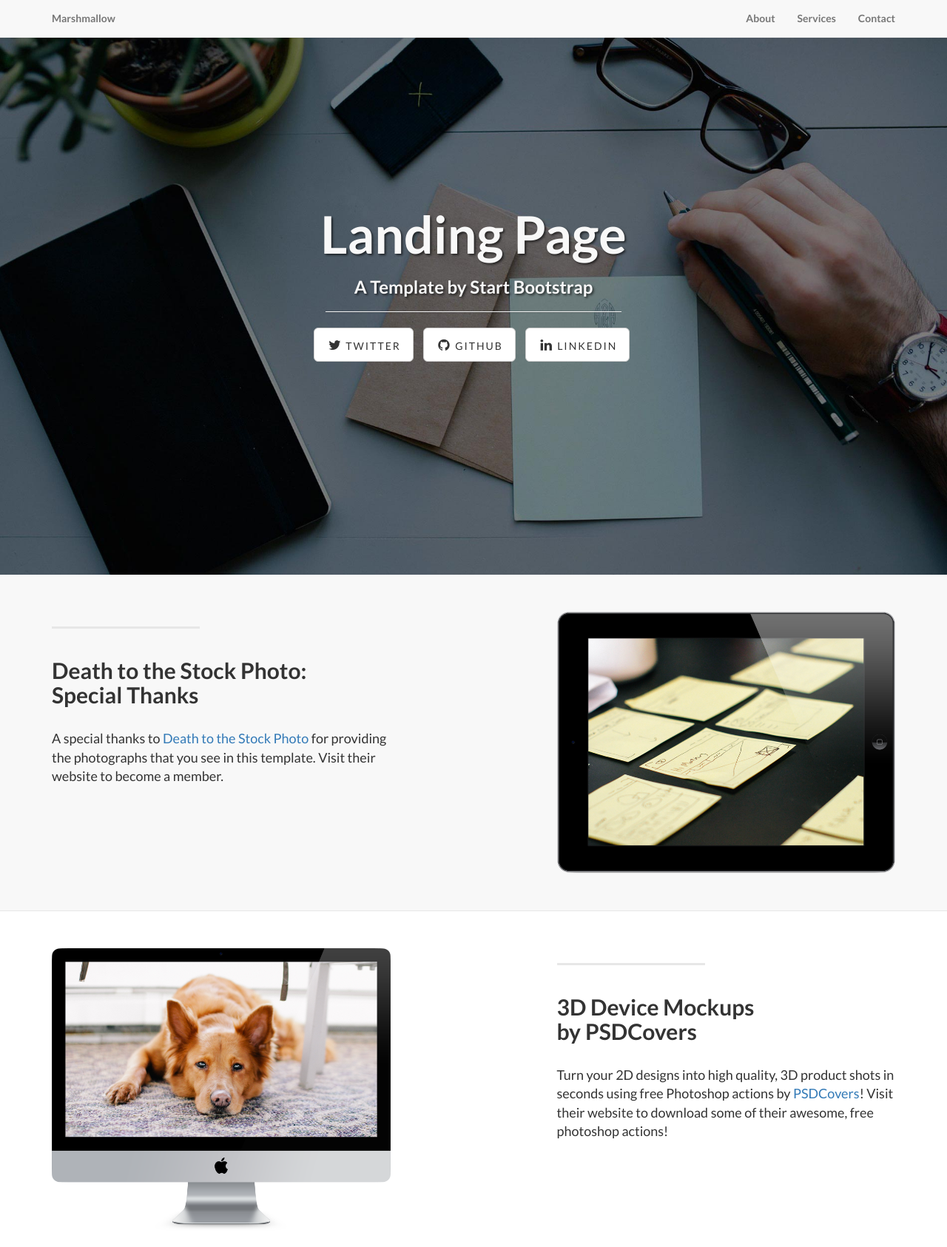
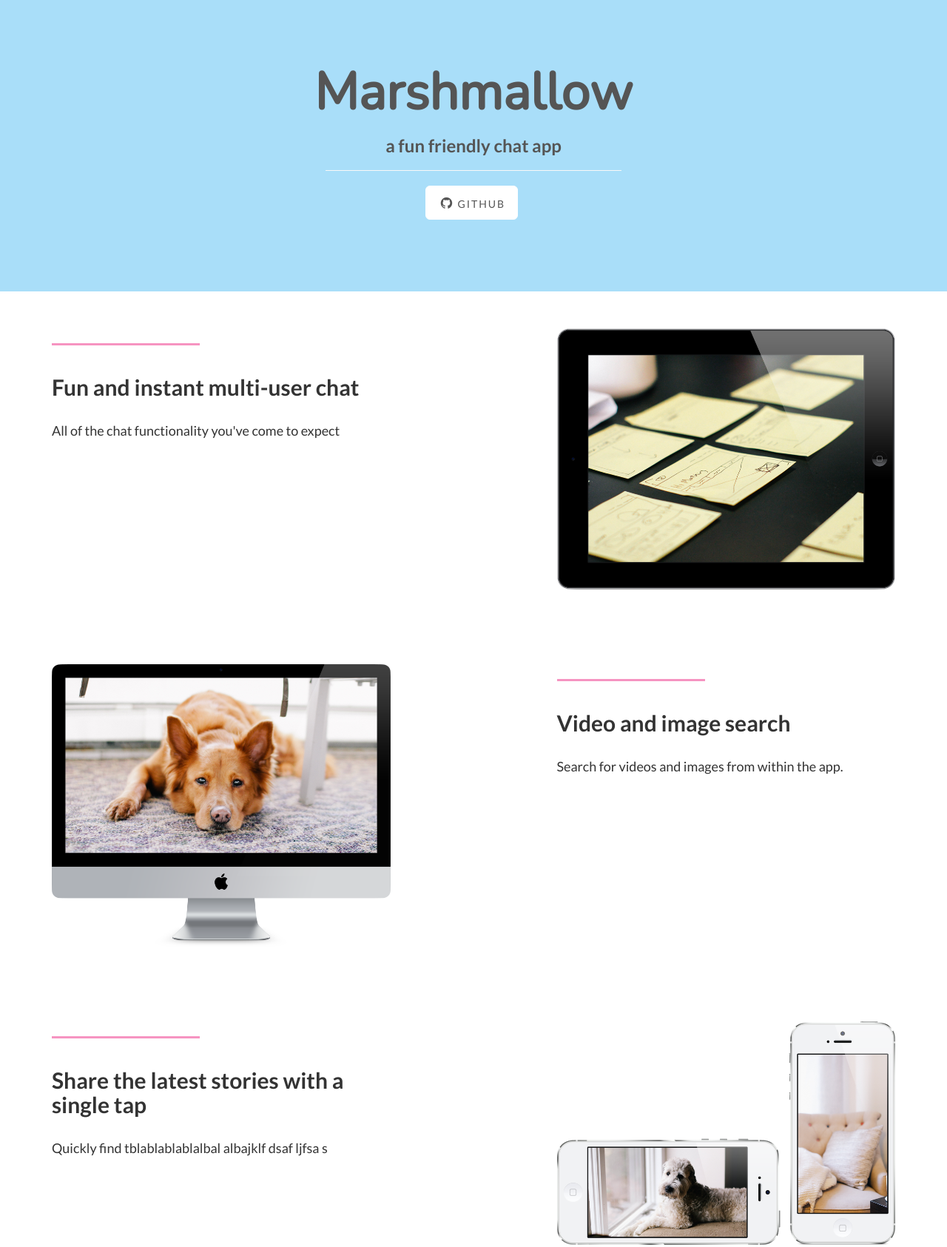
Before and after one commit to Cantilevered-Marshmallow/Cantilevered-Marshmallow.github.io, a plain HTML site: page index.html in a window 1280 px wide. Shown: the top 1686 px of the page at 74% size. Drawn offline with nearby package versions, Linux system fonts and the light colour scheme.

Commit message:
Style landing page

```diff
--- a/css/landing-page.css
+++ b/css/landing-page.css
@@ -10,8 +10,12 @@ html {
     height: 100%;
 }
 
+h1 {
+    font-family: 'Nunito', sans-serif;
+    font-weight: 700;
+}
+
 body,
-h1,
 h2,
 h3,
 h4,
@@ -19,6 +23,16 @@ h5,
 h6 {
     font-family: "Lato","Helvetica Neue",Helvetica,Arial,sans-serif;
     font-weight: 700;
+}
+
+.btn {
+    color: #555555;
+    border-color: white;
+}
+.btn:hover {
+    background-color: #F694C1;
+    border-color: white;
+    color: #FFFFFF;
 }
 
 .topnav {
@@ -31,34 +45,35 @@ h6 {
 }
 
 .intro-header {
-    padding-top: 50px; /* If you're making other pages, make sure there is 50px of padding to make sure the navbar doesn't overlap content! */
-    padding-bottom: 50px;
+    padding-top: 30px; /* If you're making other pages, make sure there is 30px of padding to make sure the navbar doesn't overlap content! */
+    padding-bottom: 30px;
     text-align: center;
-    color: #f8f8f8;
-    background: url(../img/intro-bg.jpg) no-repeat center center;
+    color: #555555;
+    /*background: url(../img/intro-bg.jpg) no-repeat center center;*/
+    background-color: #A9DEF9;
     background-size: cover;
 }
 
 .intro-message {
     position: relative;
-    padding-top: 20%;
-    padding-bottom: 20%;
+    padding-top: 5%;
+    padding-bottom: 5%;
 }
 
 .intro-message > h1 {
     margin: 0;
-    text-shadow: 2px 2px 3px rgba(0,0,0,0.6);
+    /*text-shadow: 2px 2px 3px rgba(0,0,0,0.6);*/
     font-size: 5em;
 }
 
 .intro-divider {
     width: 400px;
     border-top: 1px solid #f8f8f8;
-    border-bottom: 1px solid rgba(0,0,0,0.2);
+    /*border-bottom: 1px solid rgba(0,0,0,0.2);*/
 }
 
 .intro-message > h3 {
-    text-shadow: 2px 2px 3px rgba(0,0,0,0.6);
+    /*text-shadow: 2px 2px 3px rgba(0,0,0,0.6);*/
 }
 
 @media(max-width:767px) {
@@ -94,14 +109,14 @@ h6 {
 
 .content-section-a {
     padding: 50px 0;
-    background-color: #f8f8f8;
+    /*background-color: #f0ffff;*/
 }
 
 .content-section-b {
     padding: 50px 0;
-    border-top: 1px solid #e7e7e7;
+/*    border-top: 1px solid #e7e7e7;
     border-bottom: 1px solid #e7e7e7;
-}
+*/}
 
 .section-heading {
     margin-bottom: 30px;
@@ -110,19 +125,20 @@ h6 {
 .section-heading-spacer {
     float: left;
     width: 200px;
-    border-top: 3px solid #e7e7e7;
+    border-top: 3px solid #F694C1;
 }
 
 .banner {
     padding: 100px 0;
-    color: #f8f8f8;
-    background: url(../img/banner-bg.jpg) no-repeat center center;
+    color: #33333;
+    /*background: url(../img/banner-bg.jpg) no-repeat center center;*/
+    background-color: #AFF9DE;
     background-size: cover;
 }
 
 .banner h2 {
     margin: 0;
-    text-shadow: 2px 2px 3px rgba(0,0,0,0.6);
+    /*text-shadow: 2px 2px 3px rgba(0,0,0,0.6);*/
     font-size: 3em;
 }
 
@@ -161,8 +177,12 @@ h6 {
 }
 
 footer {
-    padding: 50px 0;
+    padding: 20px 0;
     background-color: #f8f8f8;
+}
+
+footer li, a {
+    color: #F694C1;
 }
 
 p.copyright {
--- a/index.html
+++ b/index.html
@@ -20,6 +20,7 @@
     <!-- Custom Fonts -->
     <link href="font-awesome/css/font-awesome.min.css" rel="stylesheet" type="text/css">
     <link href="http://fonts.googleapis.com/css?family=Lato:300,400,700,300italic,400italic,700italic" rel="stylesheet" type="text/css">
+    <link href='https://fonts.googleapis.com/css?family=Nunito' rel='stylesheet' type='text/css'>
 
     <!-- HTML5 Shim and Respond.js IE8 support of HTML5 elements and media queries -->
     <!-- WARNING: Respond.js doesn't work if you view the page via file:// -->
@@ -33,36 +34,7 @@
 <body>
 
     <!-- Navigation -->
-    <nav class="navbar navbar-default navbar-fixed-top topnav" role="navigation">
-        <div class="container topnav">
-            <!-- Brand and toggle get grouped for better mobile display -->
-            <div class="navbar-header">
-                <button type="button" class="navbar-toggle" data-toggle="collapse" data-target="#bs-example-navbar-collapse-1">
-                    <span class="sr-only">Toggle navigation</span>
-                    <span class="icon-bar"></span>
-                    <span class="icon-bar"></span>
-                    <span class="icon-bar"></span>
-                </button>
-                <a class="navbar-brand topnav" href="#">Marshmallow</a>
-            </div>
-            <!-- Collect the nav links, forms, and other content for toggling -->
-            <div class="collapse navbar-collapse" id="bs-example-navbar-collapse-1">
-                <ul class="nav navbar-nav navbar-right">
-                    <li>
-                        <a href="#about">About</a>
-                    </li>
-                    <li>
-                        <a href="#services">Services</a>
-                    </li>
-                    <li>
-                        <a href="#contact">Contact</a>
-                    </li>
-                </ul>
-            </div>
-            <!-- /.navbar-collapse -->
-        </div>
-        <!-- /.container -->
-    </nav>
+
 
 
     <!-- Header -->
@@ -73,18 +45,12 @@
             <div class="row">
                 <div class="col-lg-12">
                     <div class="intro-message">
-                        <h1>Landing Page</h1>
-                        <h3>A Template by Start Bootstrap</h3>
+                        <h1>Marshmallow</h1>
+                        <h3>a fun friendly chat app</h3>
                         <hr class="intro-divider">
                         <ul class="list-inline intro-social-buttons">
                             <li>
-                                <a href="https://twitter.com/SBootstrap" class="btn btn-default btn-lg"><i class="fa fa-twitter fa-fw"></i> <span class="network-name">Twitter</span></a>
-                            </li>
-                            <li>
-                                <a href="https://github.com/IronSummitMedia/startbootstrap" class="btn btn-default btn-lg"><i class="fa fa-github fa-fw"></i> <span class="network-name">Github</span></a>
-                            </li>
-                            <li>
-                                <a href="#" class="btn btn-default btn-lg"><i class="fa fa-linkedin fa-fw"></i> <span class="network-name">Linkedin</span></a>
+                                <a href="https://github.com/Cantilevered-Marshmallow/marshmallow" class="btn btn-default btn-lg"><i class="fa fa-github fa-fw"></i> <span class="network-name">Github</span></a>
                             </li>
                         </ul>
                     </div>
@@ -107,8 +73,8 @@
                 <div class="col-lg-5 col-sm-6">
                     <hr class="section-heading-spacer">
                     <div class="clearfix"></div>
-                    <h2 class="section-heading">Death to the Stock Photo:<br>Special Thanks</h2>
-                    <p class="lead">A special thanks to <a target="_blank" href="http://join.deathtothestockphoto.com/">Death to the Stock Photo</a> for providing the photographs that you see in this template. Visit their website to become a member.</p>
+                    <h2 class="section-heading">Fun and instant multi-user chat</h2>
+                    <p class="lead">All of the chat functionality you've come to expect</p>
                 </div>
                 <div class="col-lg-5 col-lg-offset-2 col-sm-6">
                     <img class="img-responsive" src="img/ipad.png" alt="">
@@ -129,8 +95,8 @@
                 <div class="col-lg-5 col-lg-offset-1 col-sm-push-6  col-sm-6">
                     <hr class="section-heading-spacer">
                     <div class="clearfix"></div>
-                    <h2 class="section-heading">3D Device Mockups<br>by PSDCovers</h2>
-                    <p class="lead">Turn your 2D designs into high quality, 3D product shots in seconds using free Photoshop actions by <a target="_blank" href="http://www.psdcovers.com/">PSDCovers</a>! Visit their website to download some of their awesome, free photoshop actions!</p>
+                    <h2 class="section-heading">Video and image search</h2>
+                    <p class="lead">Search for videos and images from within the app.</p>
                 </div>
                 <div class="col-lg-5 col-sm-pull-6  col-sm-6">
                     <img class="img-responsive" src="img/dog.png" alt="">
@@ -151,8 +117,8 @@
                 <div class="col-lg-5 col-sm-6">
                     <hr class="section-heading-spacer">
                     <div class="clearfix"></div>
-                    <h2 class="section-heading">Google Web Fonts and<br>Font Awesome Icons</h2>
-                    <p class="lead">This template features the 'Lato' font, part of the <a target="_blank" href="http://www.google.com/fonts">Google Web Font library</a>, as well as <a target="_blank" href="http://fontawesome.io">icons from Font Awesome</a>.</p>
+                    <h2 class="section-heading">Share the latest stories with a single tap</h2>
+                    <p class="lead">Quickly find tblablablablalbal albajklf dsaf ljfsa s</p>
                 </div>
                 <div class="col-lg-5 col-lg-offset-2 col-sm-6">
                     <img class="img-responsive" src="img/phones.png" alt="">
@@ -172,18 +138,13 @@
 
             <div class="row">
                 <div class="col-lg-6">
-                    <h2>Connect to Start Bootstrap:</h2>
+                    <h2>Project repository</h2>
+                    <p>Check out our source code and connect with the team</p>
                 </div>
                 <div class="col-lg-6">
                     <ul class="list-inline banner-social-buttons">
                         <li>
-                            <a href="https://twitter.com/SBootstrap" class="btn btn-default btn-lg"><i class="fa fa-twitter fa-fw"></i> <span class="network-name">Twitter</span></a>
-                        </li>
-                        <li>
-                            <a href="https://github.com/IronSummitMedia/startbootstrap" class="btn btn-default btn-lg"><i class="fa fa-github fa-fw"></i> <span class="network-name">Github</span></a>
-                        </li>
-                        <li>
-                            <a href="#" class="btn btn-default btn-lg"><i class="fa fa-linkedin fa-fw"></i> <span class="network-name">Linkedin</span></a>
+                            <a href="https://github.com/Cantilevered-Marshmallow/marshmallow" class="btn btn-default btn-lg"><i class="fa fa-github fa-fw"></i> <span class="network-name">Github</span></a>
                         </li>
                     </ul>
                 </div>
@@ -206,18 +167,13 @@
                         </li>
                         <li class="footer-menu-divider">&sdot;</li>
                         <li>
-                            <a href="#about">About</a>
+                            <a href="https://github.com/Cantilevered-Marshmallow/marshmallow">About</a>
                         </li>
                         <li class="footer-menu-divider">&sdot;</li>
                         <li>
-                            <a href="#services">Services</a>
-                        </li>
-                        <li class="footer-menu-divider">&sdot;</li>
-                        <li>
-                            <a href="#contact">Contact</a>
+                            <a href="https://github.com/Cantilevered-Marshmallow/marshmallow">Contact</a>
                         </li>
                     </ul>
-                    <p class="copyright text-muted small">Copyright &copy; Your Company 2014. All Rights Reserved</p>
                 </div>
             </div>
         </div>
```
